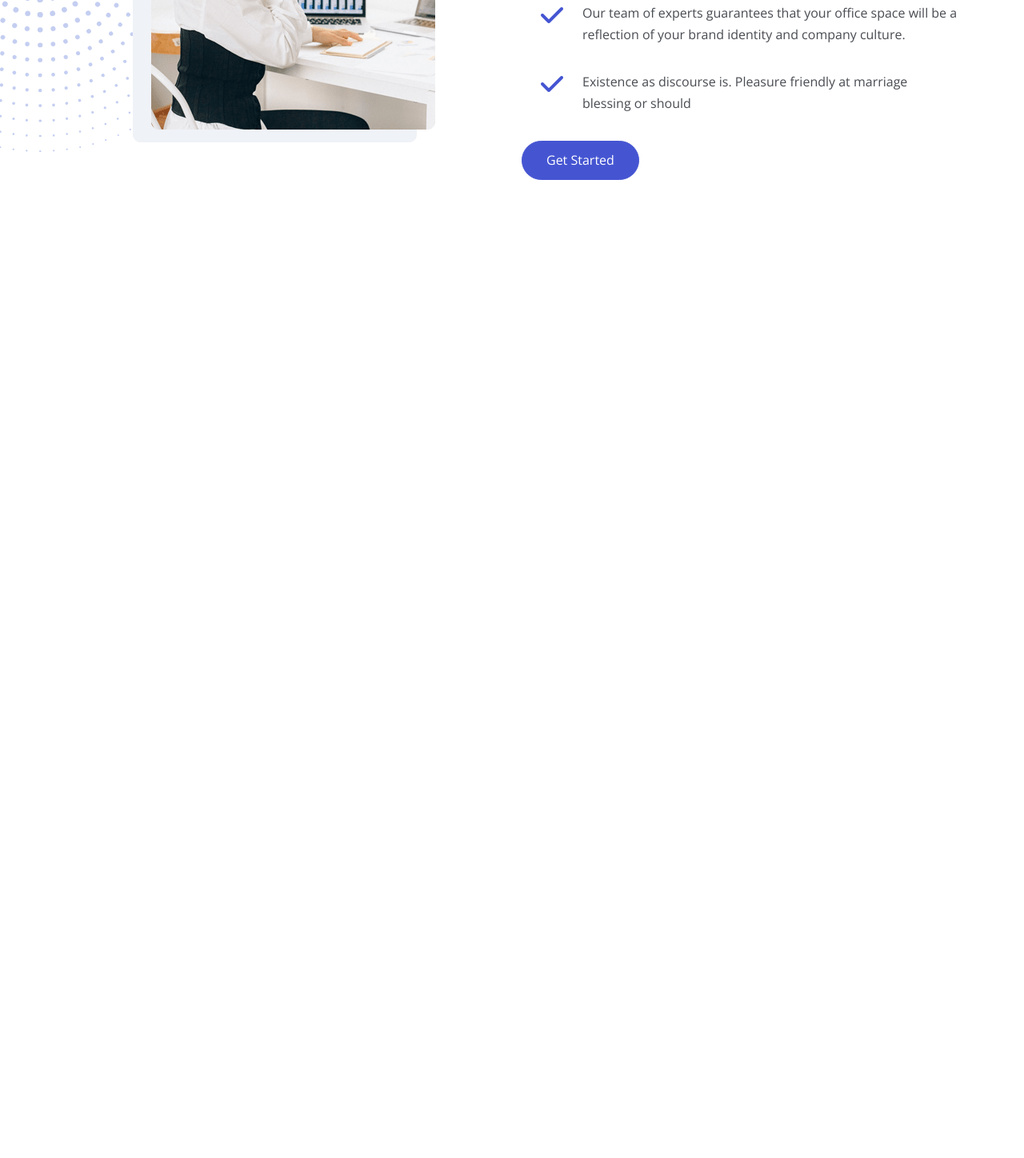
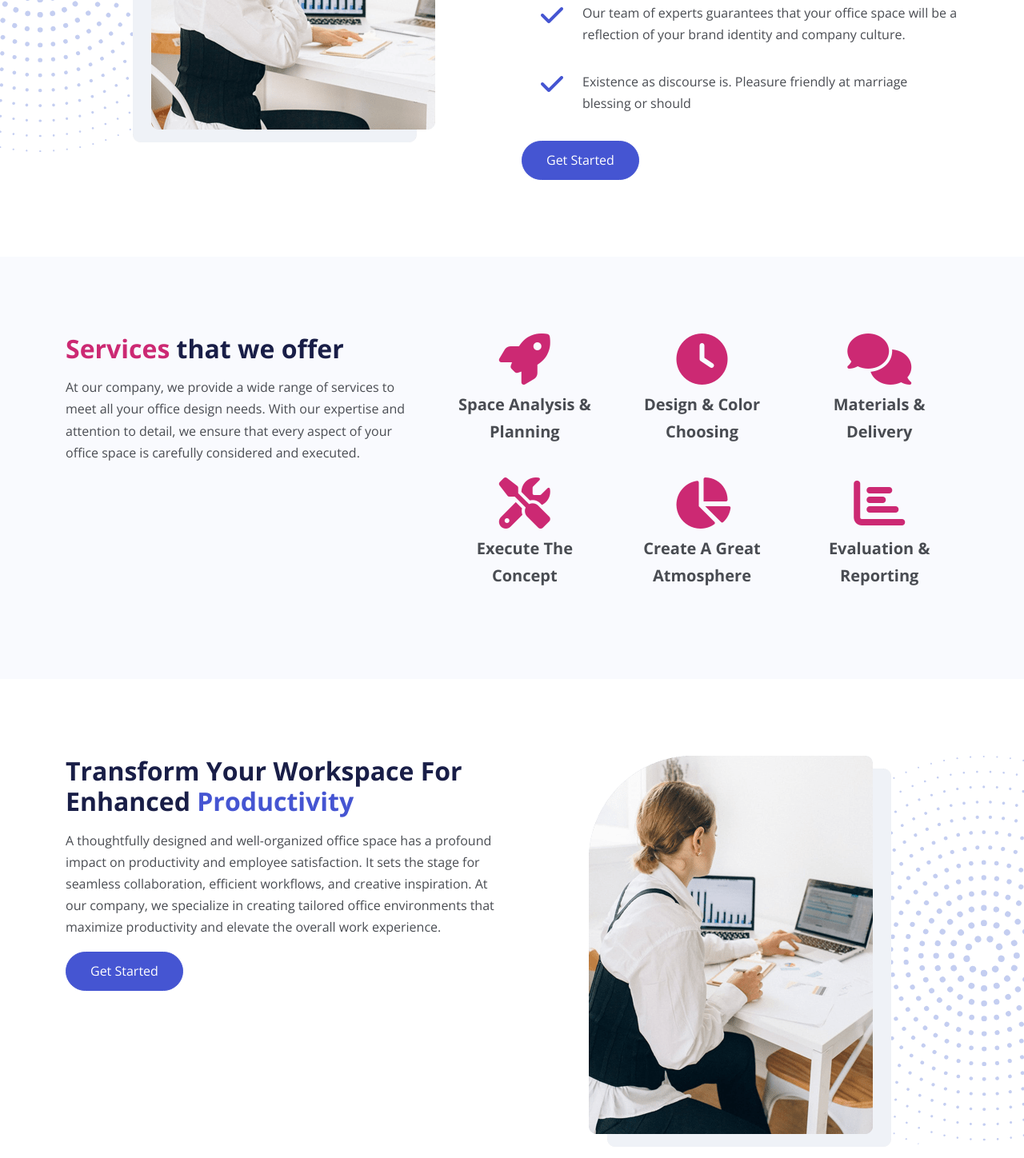
Before and after one commit to Jay0180/yavin_web_jfbeltran, a website: page index.html in a window 1280 px wide. Shown: the part 1853-3301 px from the top of the page at 80% size. Before the commit the page ends 2174 px from the top, so only its background shows below. Drawn offline with nearby package versions, Linux system fonts and the light colour scheme; files that its build step writes are made by us from their sources.

Commit message:
Added middle section

```diff
--- a/index.html
+++ b/index.html
@@ -177,6 +177,89 @@
     </div>
   </section>
 
+  <!-- Services -->
+  <section id="services" class="services bg-light py-6">
+    <div class="container">
+      <div class="row">
+        <div class="col-lg-5">
+          <div class="text-container text-center text-lg-start">
+            <h2>
+              <span class="text-secondary">Services</span> that we offer
+            </h2>
+            <p>
+              At our company, we provide a wide range of services to meet all
+              your office design needs. With our expertise and attention to
+              detail, we ensure that every aspect of your office space is
+              carefully considered and executed.
+            </p>
+          </div>
+        </div>
+        <div class="col-lg-7">
+          <div class="row mb-4">
+            <div class="col-md-4 d-flex flex-column align-items-center text-center">
+              <i class="fas fa-rocket fa-4x text-secondary mb-2"></i>
+              <p class="fs-5 fw-bold">Space Analysis & Planning</p>
+            </div>
+            <div class="col-md-4 d-flex flex-column align-items-center text-center">
+              <i class="fas fa-clock fa-4x text-secondary mb-2"></i>
+              <p class="fs-5 fw-bold">Design & Color Choosing</p>
+            </div>
+            <div class="col-md-4 d-flex flex-column align-items-center text-center">
+              <i class="fas fa-comments fa-4x text-secondary mb-2"></i>
+              <p class="fs-5 fw-bold">Materials & Delivery</p>
+            </div>
+          </div>
+          <div class="row">
+            <div class="col-md-4 d-flex flex-column align-items-center text-center">
+              <i class="fas fa-tools fa-4x text-secondary mb-2"></i>
+              <p class="fs-5 fw-bold">Execute The Concept</p>
+            </div>
+            <div class="col-md-4 d-flex flex-column align-items-center text-center">
+              <i class="fas fa-chart-pie fa-4x text-secondary mb-2"></i>
+              <p class="fs-5 fw-bold">Create A Great Atmosphere</p>
+            </div>
+            <div class="col-md-4 d-flex flex-column align-items-center text-center">
+              <i class="fas fa-chart-bar fa-4x text-secondary mb-2"></i>
+              <p class="fs-5 fw-bold">Evaluation & Reporting</p>
+            </div>
+          </div>
+        </div>
+      </div>
+    </div>
+  </section>
+
+  <!-- Details 2 -->
+  <section class="details-2 position-relative my-6 overflow-hidden">
+    <img src="images/decoration-star.svg" alt="" class="decoration-star position-absolute" />
+    <div class="container position-relative z-3">
+      <div class="row">
+        <div class="col-lg-6">
+          <div class="text-container text-center text-lg-start mb-4">
+            <h2>
+              Transform Your Workspace For Enhanced
+              <span class="text-primary">Productivity</span>
+            </h2>
+            <p>
+              A thoughtfully designed and well-organized office space has a
+              profound impact on productivity and employee satisfaction. It
+              sets the stage for seamless collaboration, efficient workflows,
+              and creative inspiration. At our company, we specialize in
+              creating tailored office environments that maximize productivity
+              and elevate the overall work experience.
+            </p>
+            <a href="article.html" class="btn btn-primary">Get Started</a>
+          </div>
+        </div>
+        <div class="col-lg-6">
+          <div class="image-container d-flex justify-content-center">
+            <img src="images/details-2.png" alt="" class="iimg-fluid" />
+          </div>
+        </div>
+      </div>
+    </div>
+  </section>
+
+
   <script src="js/bootstrap.bundle.min.js"></script>
   <script src="js/script.js"></script>
 </body>
```
